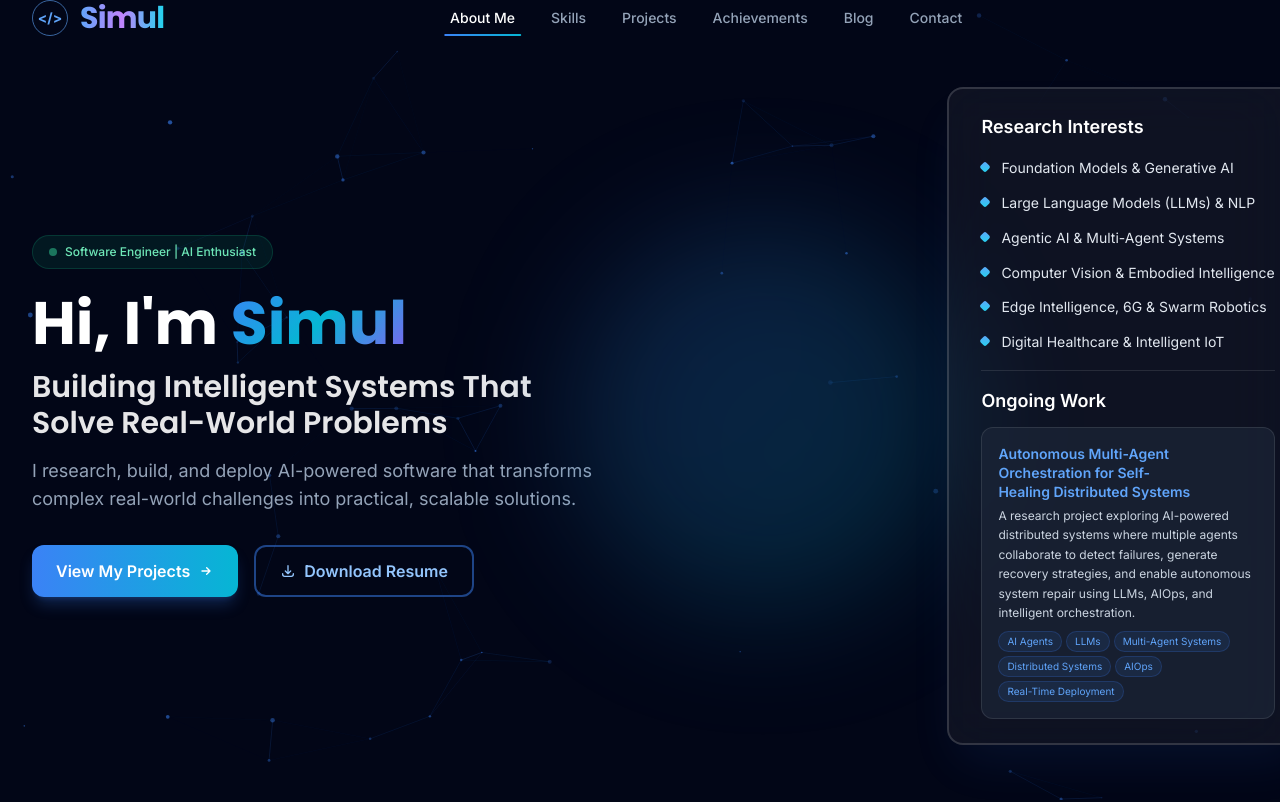
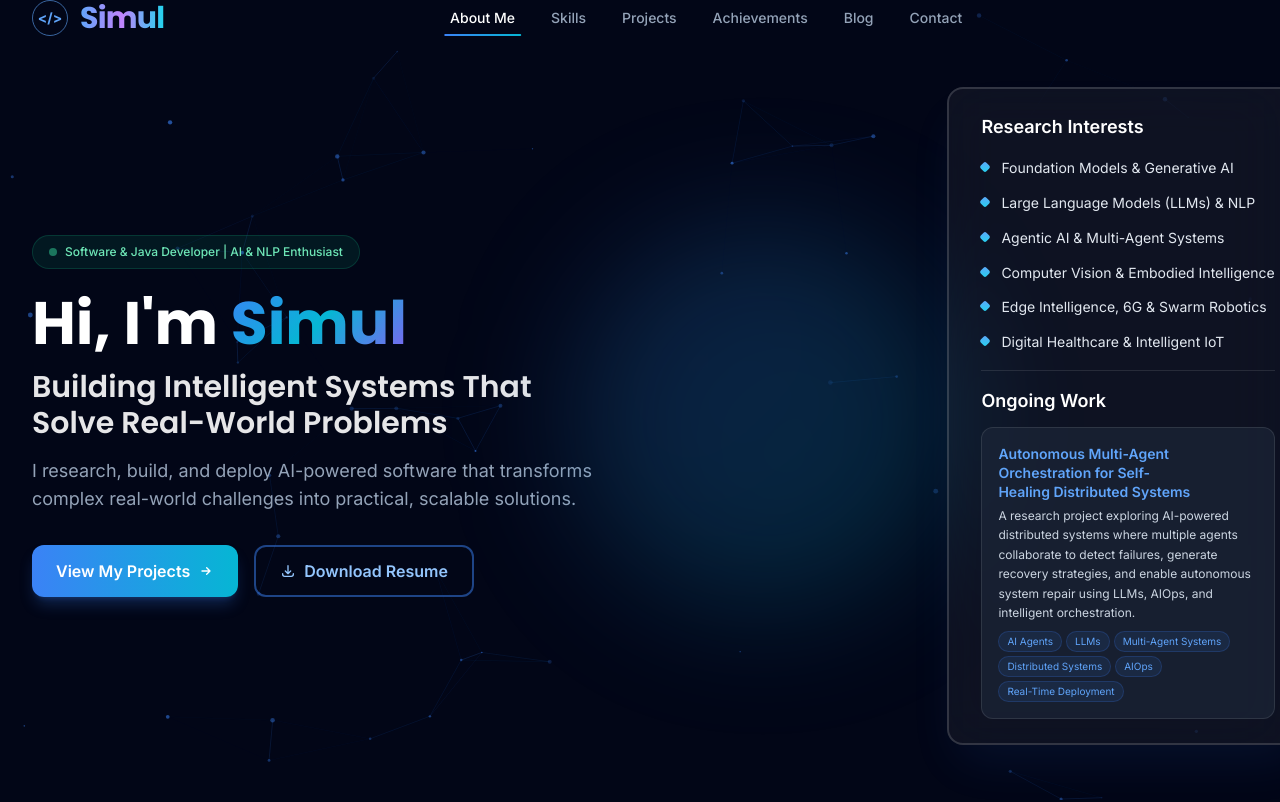
Before and after one commit to simul49/portfolio, a Vue app: page / in a window 1280 px wide. Shown: the top 802 px of the page. Built offline with nearby package versions, Linux system fonts and the light colour scheme.

Commit message:
Clean up post-rebase changes

```diff
--- a/index.html
+++ b/index.html
@@ -10,7 +10,7 @@
     <meta property="og:title" content="Simul — Software Engineer & AI Researcher" />
     <meta property="og:description" content="Portfolio of Simul — showcasing software engineering, AI research, and international achievements." />
     <meta property="og:type" content="website" />
-    <title>Simul-Software Engineer & AI Researcher</title>
+    <title>Simul - Software Engineer & AI Researcher</title>
     <script>
       (function() {
         var redirect = sessionStorage.getItem('gh-redirect');
--- a/src/views/Home.vue
+++ b/src/views/Home.vue
@@ -244,7 +244,7 @@ onUnmounted(() => {})
           <ScrollReveal class="order-2 lg:order-1">
             <div class="inline-flex items-center gap-2 px-4 py-2 rounded-full bg-emerald-500/10 border border-emerald-500/20 text-emerald-300 text-xs font-medium mb-6">
               <span class="w-2 h-2 rounded-full bg-emerald-400 animate-pulse" />
-              Software Engineer | AI Enthusiast
+              Software & Java Developer | AI & NLP Enthusiast
             </div>
             <h1 class="text-4xl sm:text-5xl lg:text-6xl font-display font-bold mb-4">
               Hi, I'm <span class="gradient-text"> Simul</span>
```
